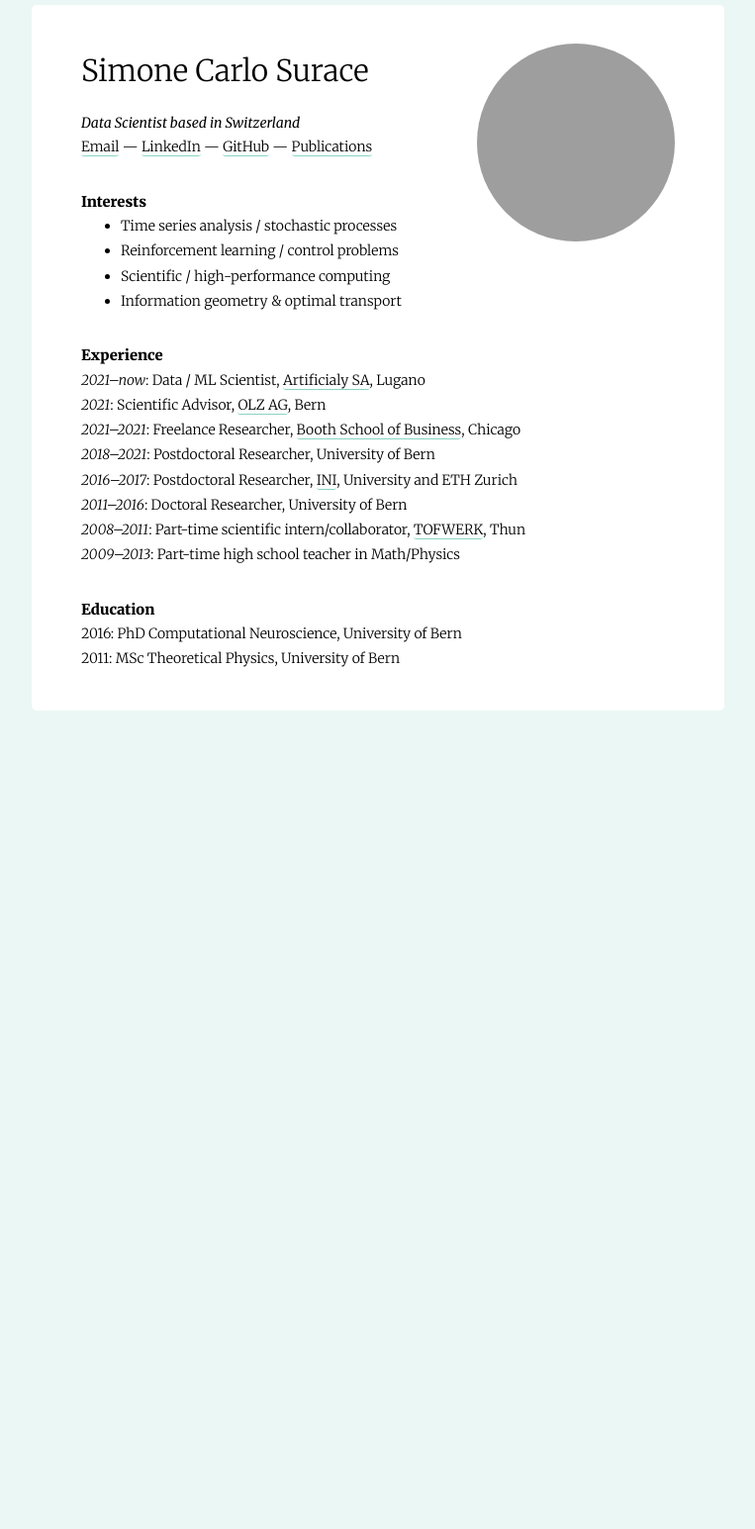
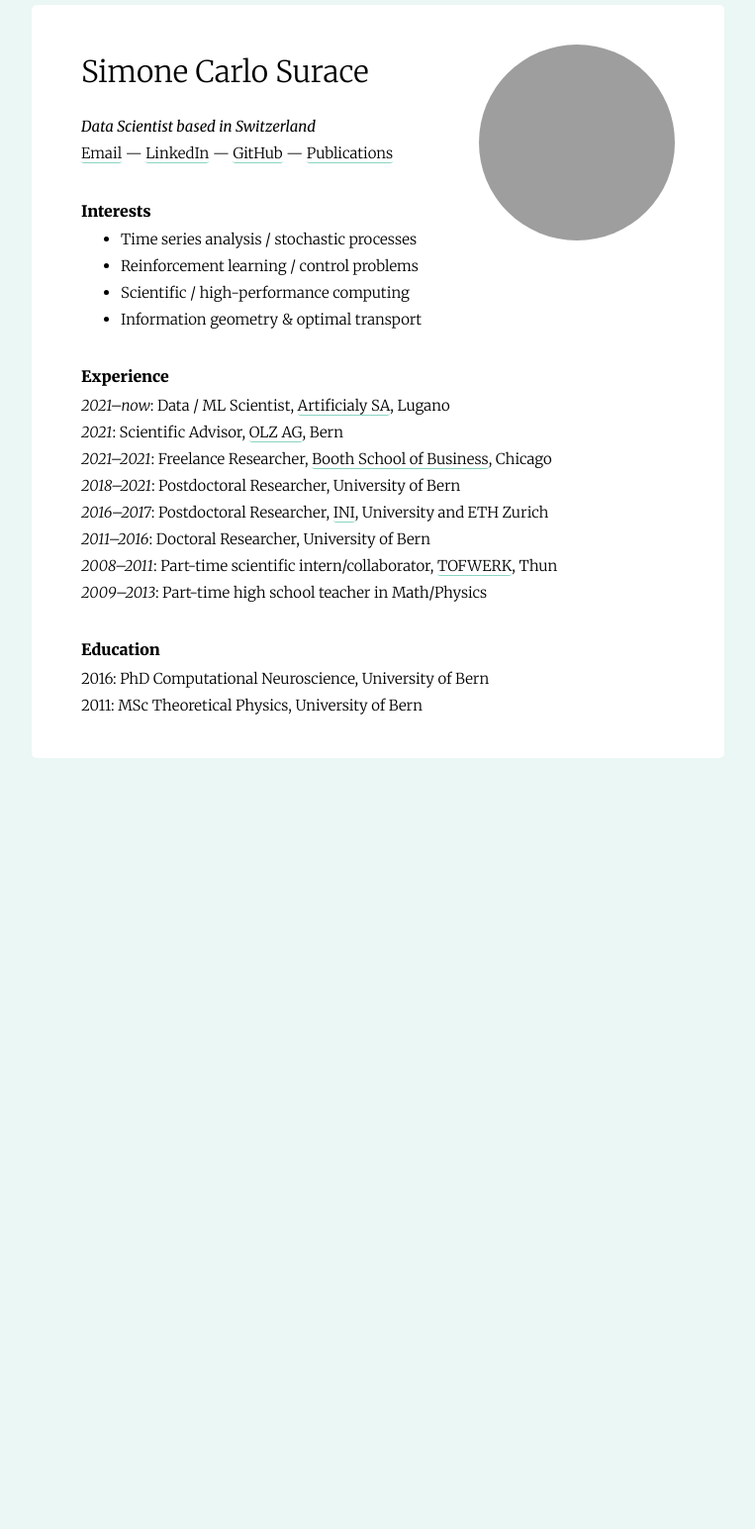
Before and after one commit to simsurace/simsurace.github.io, a Jekyll site: the page built from index.md, in a window 1280 px wide. Shown: the whole page at 99% size, without its empty margins (258-1021 px from the left). Built offline with Jekyll 4.4.1, drawn with Linux system fonts in a browser that asks for light colours; grey boxes are pictures that could not be loaded.

Commit message:
Change font size and make image adaptive

```diff
--- a/index.md
+++ b/index.md
@@ -3,7 +3,7 @@ layout: page
 title: home
 ---
 
-<img align="right" class="image-cropper" src="https://avatars3.githubusercontent.com/simsurace?v=3&amp;s=200" alt="simsurace" srcset="https://avatars3.githubusercontent.com/simsurace?v=3&amp;s=200 1x, https://avatars3.githubusercontent.com/simsurace?v=3&amp;s=400 2x, https://avatars3.githubusercontent.com/simsurace?v=3&amp;s=600 3x, https://avatars3.githubusercontent.com/simsurace?v=3&amp;s=800 4x" width="200" height="200" />
+<img align="right" class="image-cropper" src="https://avatars3.githubusercontent.com/simsurace?v=3&amp;s=200" alt="simsurace" srcset="https://avatars3.githubusercontent.com/simsurace?v=3&amp;s=200 1x, https://avatars3.githubusercontent.com/simsurace?v=3&amp;s=400 2x, https://avatars3.githubusercontent.com/simsurace?v=3&amp;s=600 3x, https://avatars3.githubusercontent.com/simsurace?v=3&amp;s=800 4x" width="33%" />
 
 # Simone Carlo Surace
 ### *Data Scientist based in Switzerland*
--- a/styles/site.css
+++ b/styles/site.css
@@ -10,7 +10,7 @@ html {
 body {
   margin: 0 auto 0 auto;
   font-family: Merriweather,Montserrat,Georgia,Cambria,"Times New Roman",Times,serif;
-  font-size: 14px;
+  font-size: 15px;
   font-weight: lighter;
   line-height: 1.8;
   max-width: 700px;
@@ -169,8 +169,6 @@ code.highlighter-rouge {
 }
 
 .image-cropper {
-  width: 200px;
-  height: 200px;
   position: relative;
   overflow: hidden;
   border-radius: 50%;
@@ -179,6 +177,4 @@ code.highlighter-rouge {
 img {
   display: inline;
   margin: 0 auto;
-  height: 100%;
-  width: auto;
 }
```
